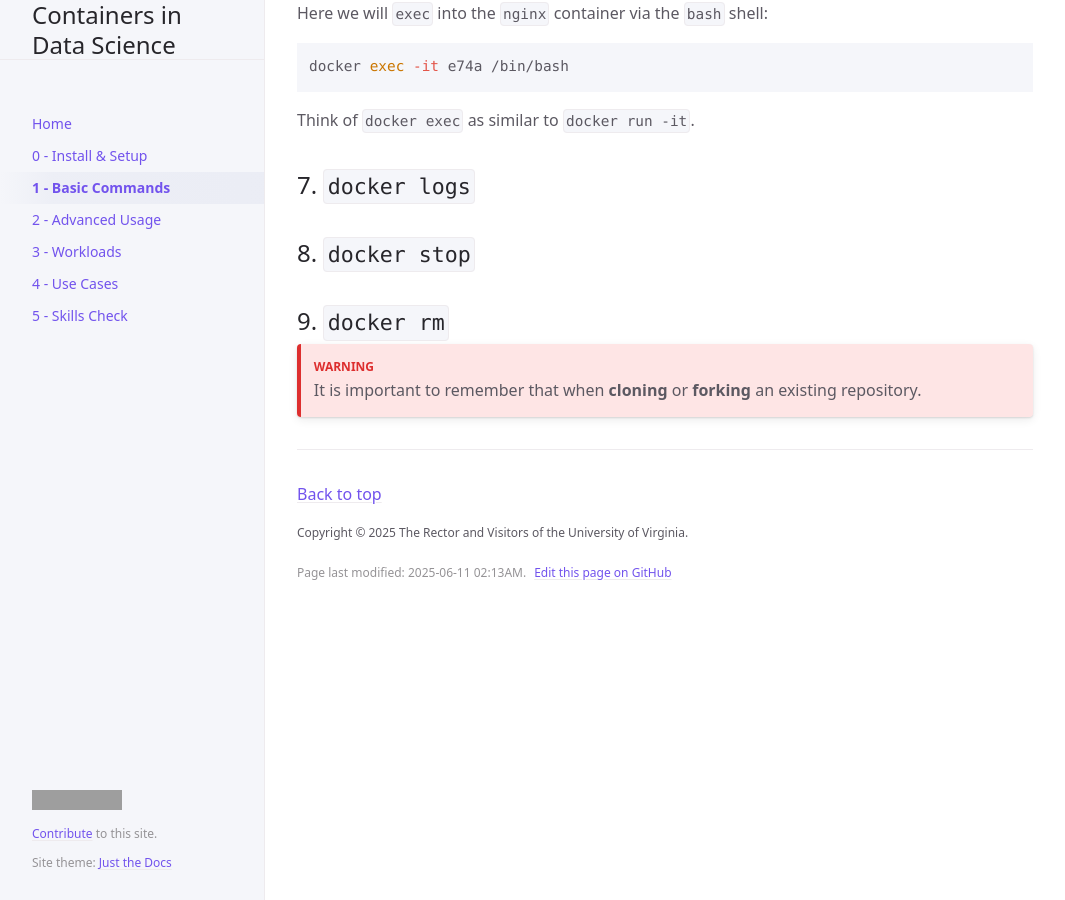
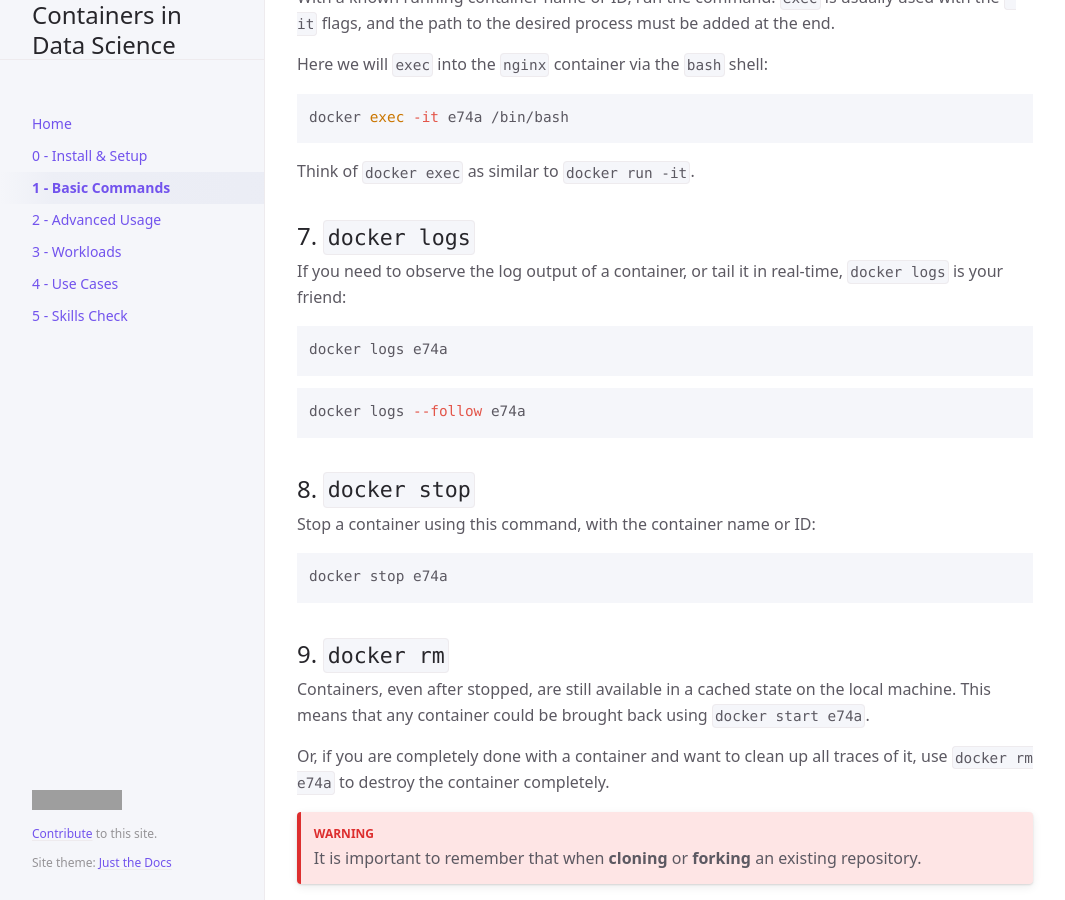
Before and after one commit to UVADS/container-basics, a Jekyll site: the page built from docs/basic-commands.md, in a window 1280 px wide and 900 px high, scrolled down 4261 px. Shown: the whole window, without its empty margins (107-1172 px from the left). Built offline with Jekyll 4.4.1, drawn with Linux system fonts in a browser that asks for light colours; cached includes are drawn as plain includes; some of the changed text lies outside the part shown; grey boxes are pictures that could not be loaded.

Commit message:
Finish out the page

````diff
--- a/docs/basic-commands.md
+++ b/docs/basic-commands.md
@@ -90,6 +90,8 @@ Notice that a new image appears in the listing, but has the same ID, same create
 
 {: .success :}
 **Image and Container IDs** Notice that in all examples in this site, most all commands do not require the full ID in order to identify an image or running container. Generally the first 4-5 characters will suffice to uniquely identify your target.
+<br /><br />
+Be aware that you can also tab-complete any container name or ID.
 
 ## 4. `docker run`
 
@@ -159,14 +161,31 @@ docker exec -it e74a /bin/bash
 
 Think of `docker exec` as similar to `docker run -it`.
 
+## 7. `docker logs`
 
-## 7. `docker logs`
+If you need to observe the log output of a container, or tail it in real-time, `docker logs` is your friend:
+
+```bash
+docker logs e74a
+```
+
+```bash
+docker logs --follow e74a
+```
 
 ## 8. `docker stop`
 
+Stop a container using this command, with the container name or ID:
+
+```bash
+docker stop e74a
+```
+
 ## 9.  `docker rm`
 
+Containers, even after stopped, are still available in a cached state on the local machine. This means that any container could be brought back using `docker start e74a`.
 
+Or, if you are completely done with a container and want to clean up all traces of it, use `docker rm e74a` to destroy the container completely.
 
 {: .warning :}
 It is important to remember that when **cloning** or **forking** an existing repository.
````
